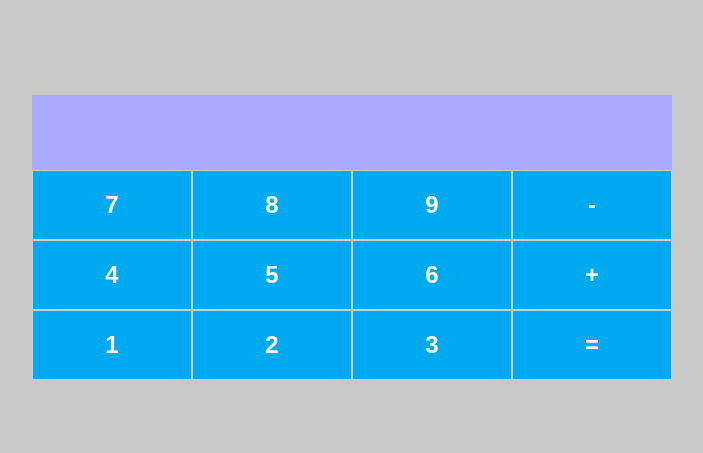
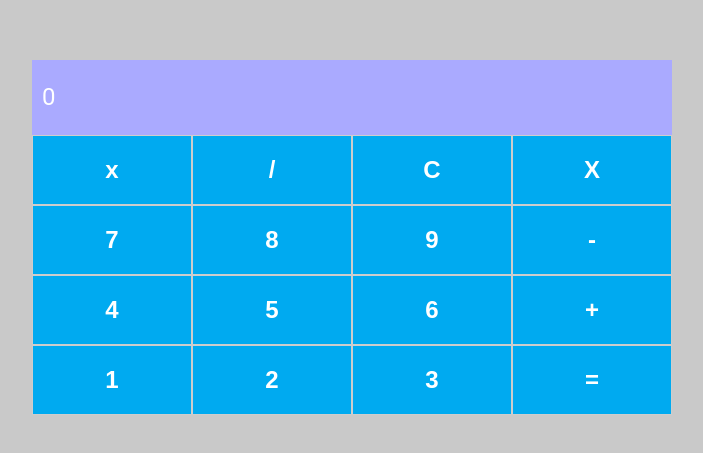
Before and after one commit to jocile/calculadora, a React (Create React App) app: page / in a window 1280 px wide. Shown: the part 163-616 px from the top of the page, without its empty margins (288-991 px from the left). Built offline with nearby package versions, Linux system fonts and the light colour scheme.

Commit message:
✨Adicionando acoes nos botoes

```diff
--- a/src/App.js
+++ b/src/App.js
@@ -1,30 +1,47 @@
 import Input from './components/Input'
 import Button from './components/Button'
 
-import { Container, Content, Row, Column } from './styles'
+import { Container, Content, Row } from './styles';
+import { useState } from 'react';
 
 const App = () => {
+  const [currentNumber, setCurrentNumber] = useState('0');
+
+  const handleClear = () => {
+    setCurrentNumber('0');
+  }
+
+  const handleAddNumber = (number) => {
+    setCurrentNumber(prev => `${number}${prev === '0' ? '' : prev}`);
+  }
+
   return (
     <Container>
       <Content>
-        <Input />
+        <Input value={currentNumber} />
         <Row>
-          <Button label="7" />
-          <Button label="8" />
-          <Button label="9" />
-          <Button label="-" />
+          <Button label="x" />
+          <Button label="/" />
+          <Button label="C" onClick={handleClear} />
+          <Button label="X" />
         </Row>
         <Row>
-          <Button label="4" />
-          <Button label="5" />
-          <Button label="6" />
-          <Button label="+" />
+          <Button label="7" onClick={() => handleAddNumber('7')} />
+          <Button label="8" onClick={() => handleAddNumber('8')} />
+          <Button label="9" onClick={() => handleAddNumber('9')} />
+          <Button label="-" onClick={() => handleAddNumber('-')} />
         </Row>
         <Row>
-          <Button label="1" />
-          <Button label="2" />
-          <Button label="3" />
-          <Button label="=" />
+          <Button label="4" onClick={() => handleAddNumber('4')} />
+          <Button label="5" onClick={() => handleAddNumber('5')} />
+          <Button label="6" onClick={() => handleAddNumber('6')} />
+          <Button label="+" onClick={() => handleAddNumber('+')} />
+        </Row>
+        <Row>
+          <Button label="1" onClick={() => handleAddNumber('1')} />
+          <Button label="2" onClick={() => handleAddNumber('2')} />
+          <Button label="3" onClick={() => handleAddNumber('3')} />
+          <Button label="=" onClick={() => handleAddNumber('=')} />
         </Row>
       </Content>
     </Container>
--- a/src/components/Button/styles.js
+++ b/src/components/Button/styles.js
@@ -8,4 +8,8 @@
     font-size: 24px;
     font-weight: 700;
     flex: 1;
+
+    &:hover {
+        opacity: 0.6;
+    }
 `
--- a/src/components/Input/index.js
+++ b/src/components/Input/index.js
@@ -1,9 +1,9 @@
 import  { InputContainer } from './styles';
 
-const Input = () => {
+const Input = ({ value }) => {
   return (
     <InputContainer>
-      <input />
+      <input value={value} />
     </InputContainer>
   )
 }
```
